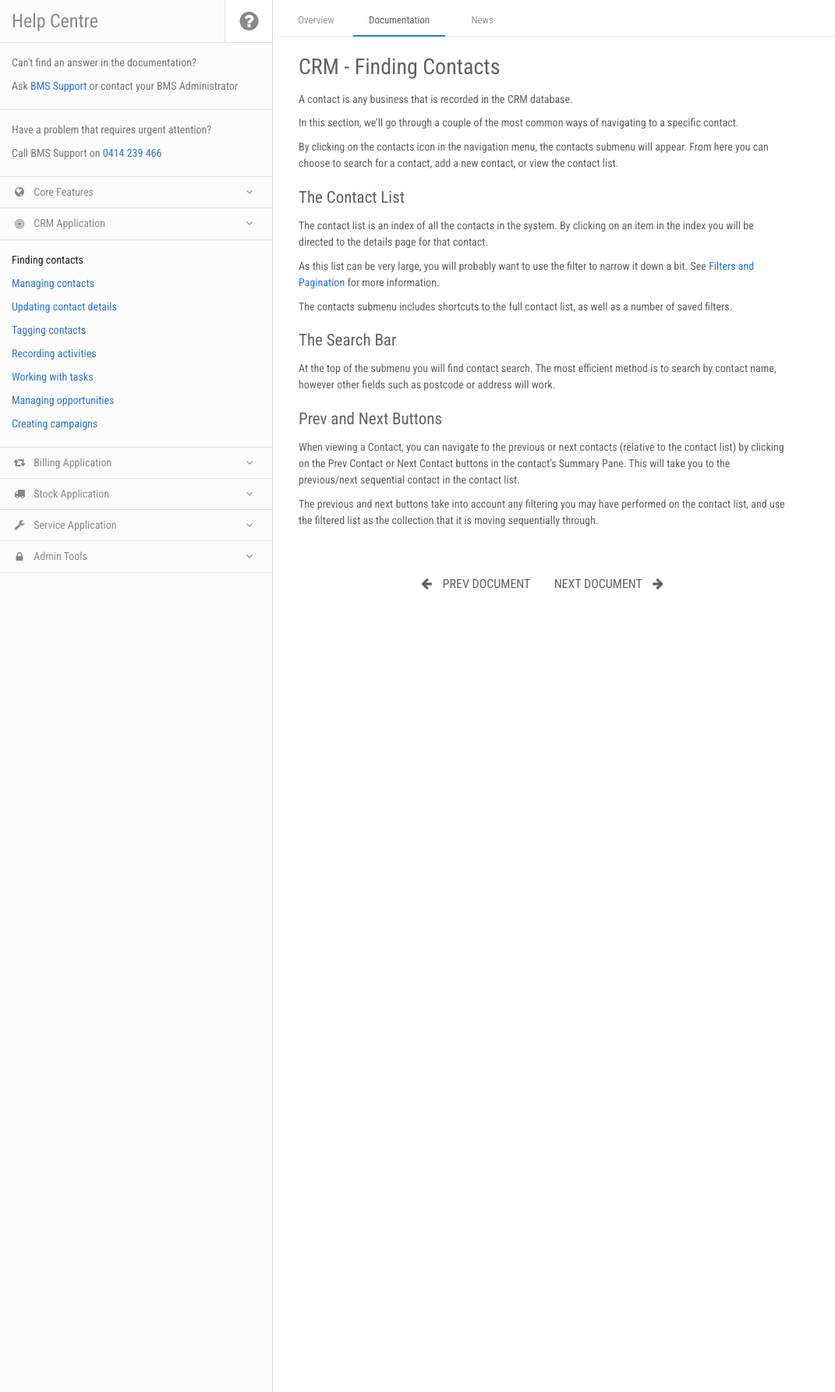
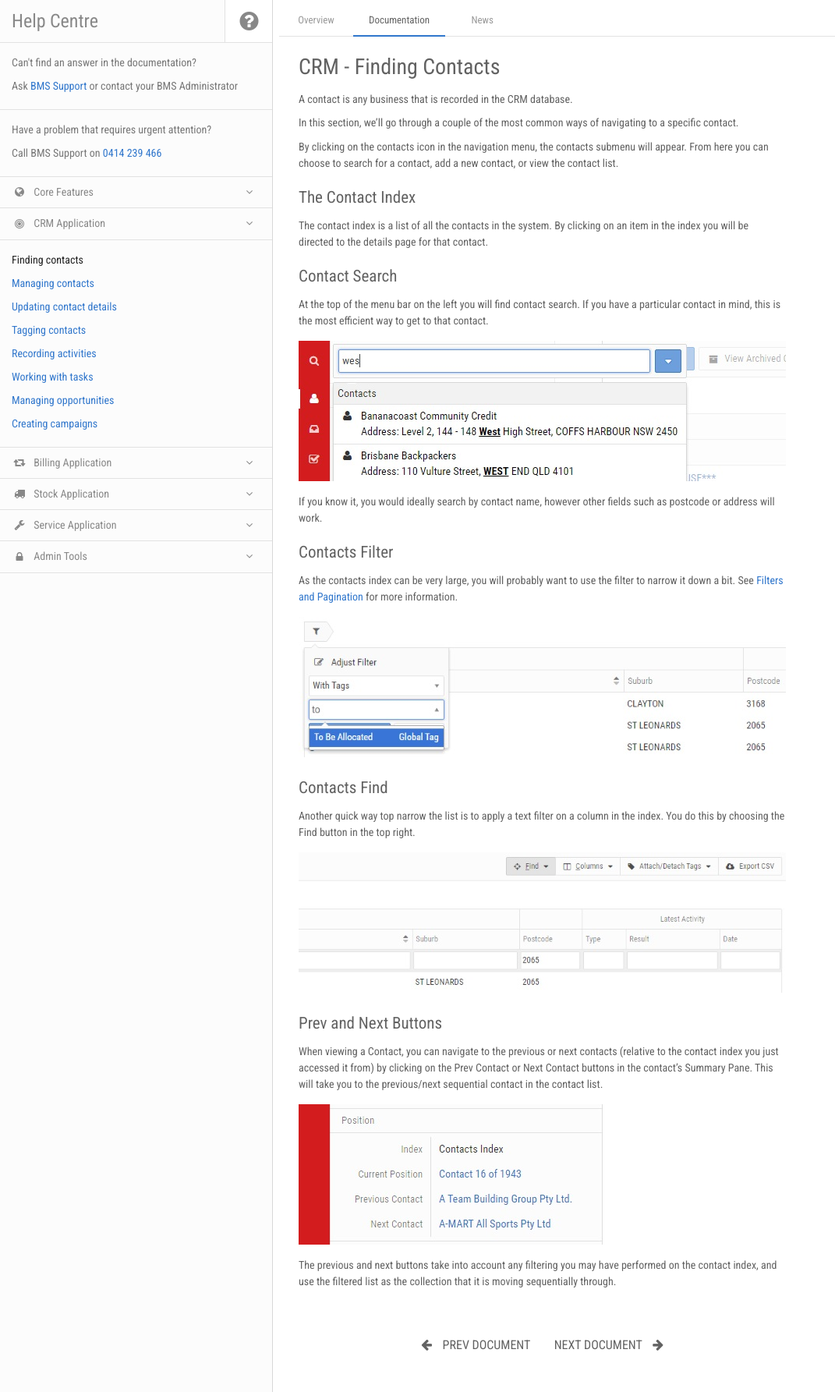
Before and after one commit to ambit/bms-support, a Jekyll site: the page built from docs/crm-finding-contacts.md, in a window 1280 px wide. Shown: the whole page at 78% size, without its empty margins (0-1071 px from the left). Built offline with Jekyll 4.4.1, drawn with Linux system fonts in a browser that asks for light colours; nearby versions of some CDN libraries.

Commit message:
Update images for finding contacts

```diff
--- a/docs/crm-finding-contacts.md
+++ b/docs/crm-finding-contacts.md
@@ -13,20 +13,34 @@ In this section, we'll go through a couple of the most common ways of navigating
 
 By clicking on the contacts icon in the navigation menu, the contacts submenu will appear. From here you can choose to search for a contact, add a new contact, or view the contact list.
 
-## The Contact List
+## The Contact Index
 
-The contact list is an index of all the contacts in the system. By clicking on an item in the index you will be directed to the details page for that contact.
+The contact index is a list of all the contacts in the system. By clicking on an item in the index you will be directed to the details page for that contact.
 
-As this list can be very large, you will probably want to use the filter to narrow it down a bit. See [Filters and Pagination](../filters-and-pagination/) for more information.
+## Contact Search
 
-The contacts submenu includes shortcuts to the full contact list, as well as a number of saved filters.
+At the top of the menu bar on the left you will find contact search. If you have a particular contact in mind, this is the most efficient way to get to that contact.
 
-## The Search Bar
+![Navigation Menu]({{ site.baseurl }}/img/crm-contact-search-bar.jpg)
 
-At the top of the submenu you will find contact search. The most efficient method is to search by contact name, however other fields such as postcode or address will work.
+If you know it, you would ideally search by contact name, however other fields such as postcode or address will work.
+
+## Contacts Filter
+
+As the contacts index can be very large, you will probably want to use the filter to narrow it down a bit. See [Filters and Pagination](../filters-and-pagination/) for more information.
+
+![Navigation Menu]({{ site.baseurl }}/img/crm-contact-filter.jpg)
+
+## Contacts Find
+
+Another quick way top narrow the list is to apply a text filter on a column in the index. You do this by choosing the Find button in the top right.
+
+![Navigation Menu]({{ site.baseurl }}/img/crm-contact-find.jpg)
 
 ## Prev and Next Buttons
 
-When viewing a Contact, you can navigate to the previous or next contacts (relative to the contact list) by clicking on the Prev Contact or Next Contact buttons in the contact's Summary Pane. This will take you to the previous/next sequential contact in the contact list.
+When viewing a Contact, you can navigate to the previous or next contacts (relative to the contact index you just accessed it from) by clicking on the Prev Contact or Next Contact buttons in the contact's Summary Pane. This will take you to the previous/next sequential contact in the contact list.
 
-The previous and next buttons take into account any filtering you may have performed on the contact list, and use the filtered list as the collection that it is moving sequentially through.
+![Navigation Menu]({{ site.baseurl }}/img/crm-contact-prev-next.jpg)
+
+The previous and next buttons take into account any filtering you may have performed on the contact index, and use the filtered list as the collection that it is moving sequentially through.
```
Also changed, not shown: img/crm-contact-filter.jpg (added), img/crm-contact-find.jpg (added), img/crm-contact-prev-next.jpg (added), img/crm-contact-search-bar.jpg (added).
